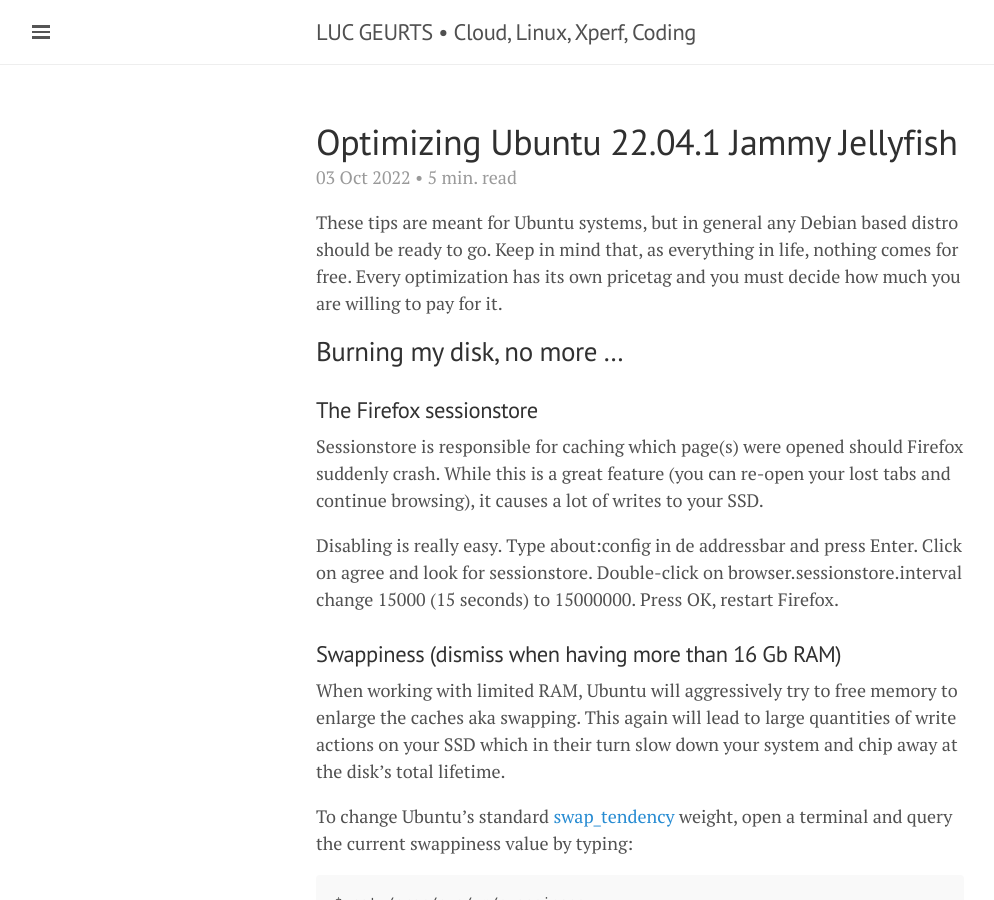
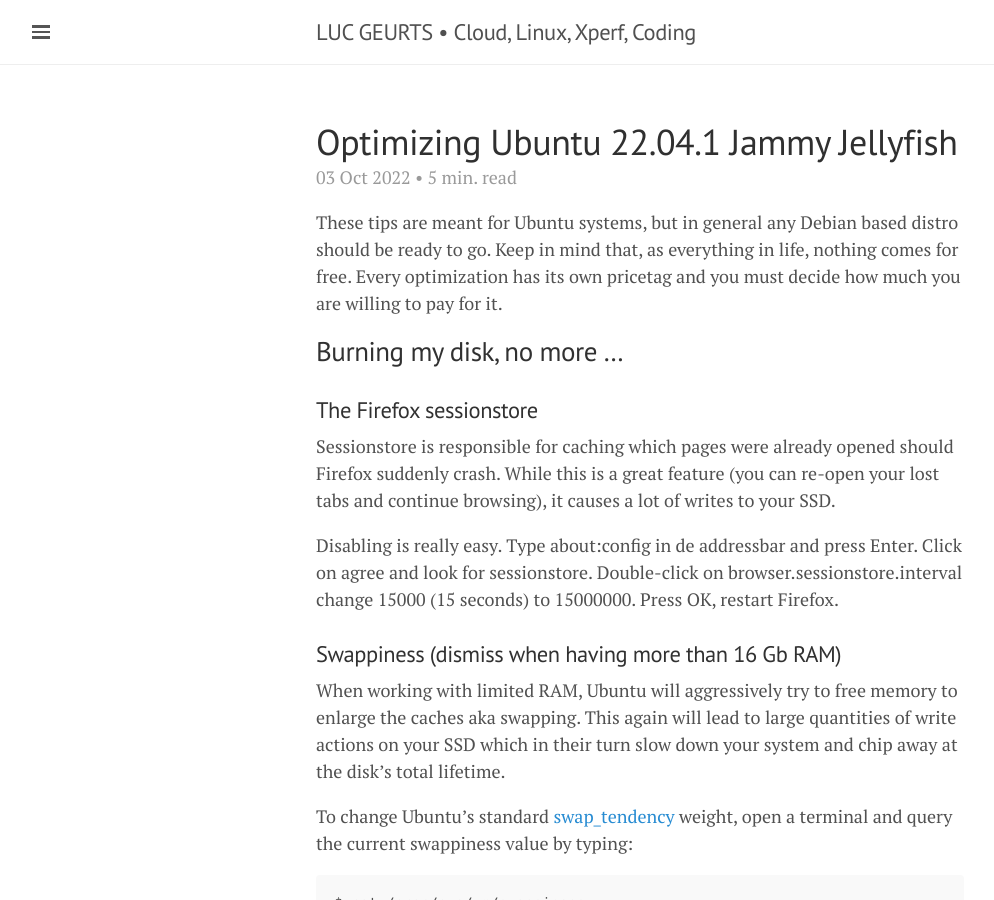
Before and after one commit to lgeurts/lgeurts.github.io, a Jekyll site: the page built from _posts/2022-10-03-optimizing-ubuntu-22.04.1-jammy-jellyfish.md, in a window 1280 px wide and 900 px high. Shown: the whole window, without its empty margins (0-994 px from the left). Built offline with Jekyll 4.4.1, drawn with Linux system fonts in a browser that asks for light colours; nearby versions of some CDN libraries; comment, search, counter and statistics services are not loaded.

Commit message:
Update 2022-10-03-optimizing-ubuntu-22.04.1-jammy-jellyfish.md

```diff
--- a/_posts/2022-10-03-optimizing-ubuntu-22.04.1-jammy-jellyfish.md
+++ b/_posts/2022-10-03-optimizing-ubuntu-22.04.1-jammy-jellyfish.md
@@ -14,7 +14,7 @@
 
 ### The Firefox sessionstore
 
-Sessionstore is responsible for caching which page(s) were opened should Firefox suddenly crash. While this is a great feature (you can re-open your lost tabs and continue browsing), it causes a lot of writes to your SSD.
+Sessionstore is responsible for caching which pages were already opened should Firefox suddenly crash. While this is a great feature (you can re-open your lost tabs and continue browsing), it causes a lot of writes to your SSD.
 
 Disabling is really easy. Type about:config in de addressbar and press Enter. Click on agree and look for sessionstore. Double-click on browser.sessionstore.interval change 15000 (15 seconds) to 15000000. Press OK, restart Firefox.
 
```
